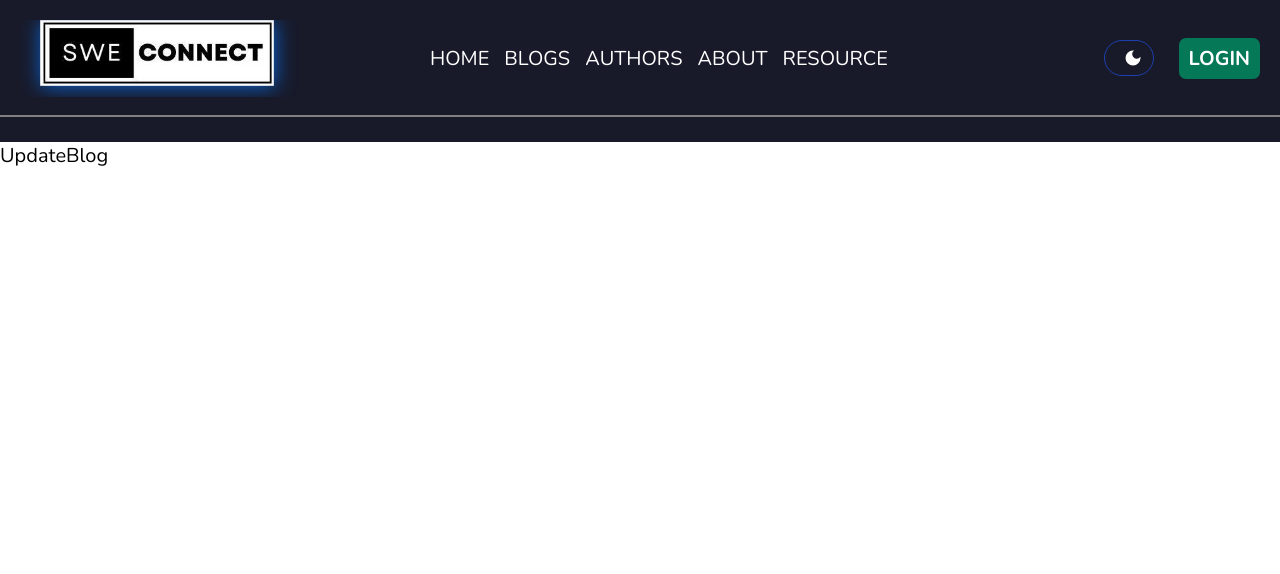
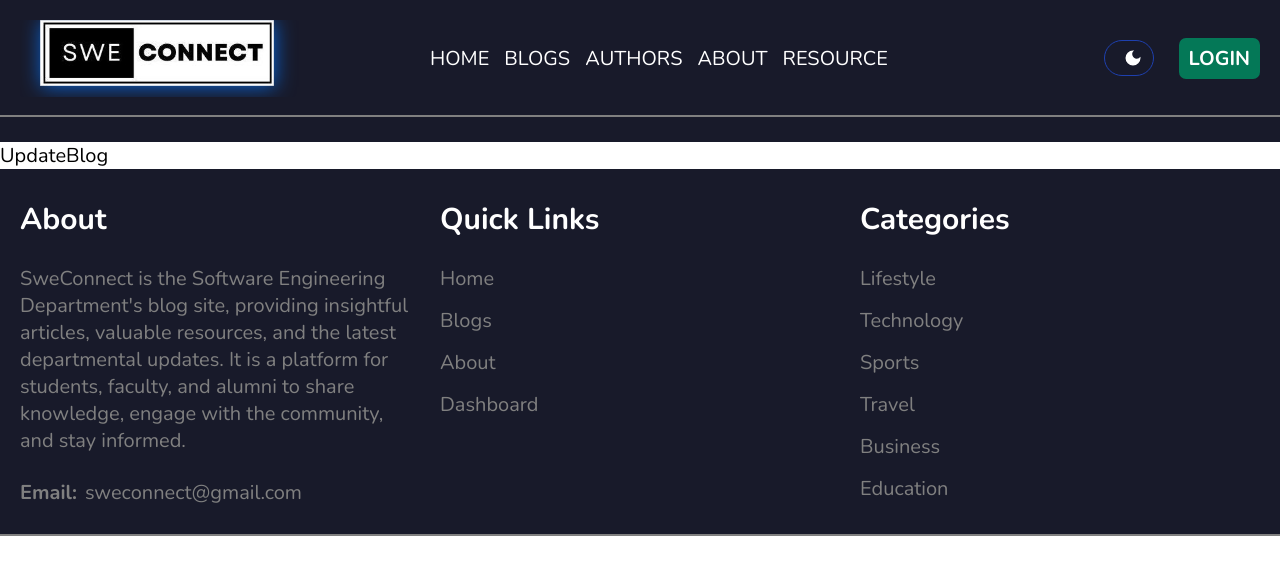
Before and after one commit to AmitHJoy55/Blog-Site-, a React (Vite) app in the folder Frontend/: page /blog/update/1 in a window 1280 px wide. Shown: the top 574 px of the page. Built offline with nearby package versions, Linux system fonts and the light colour scheme.

Commit message:
Footer added

```diff
--- a/Frontend/src/App.css
+++ b/Frontend/src/App.css
@@ -54,6 +54,7 @@ h4 {
   font-size: 1.2rem;
 }
 
+/* ***********************Navbar********************* */
 
 .header {
   width: 100%;
@@ -280,3 +281,126 @@ nav .btns .dark-mode {
 .dark-navbar {
   background: #181a2a;
 }
+
+/* ***********************Footer********************* */
+
+footer {
+  background: #13141e;
+  width: 100%;
+}
+.dark-footer h3 {
+  color: #fff;
+}
+.light-footer h3 {
+  color: #181a2a;
+}
+footer .container {
+  min-width: 1500px;
+  max-width: 1500px;
+  margin: 0 auto;
+  display: flex;
+  padding: 30px 20px;
+  gap: 20px;
+  position: relative;
+}
+footer .container:first-child::before {
+  content: "";
+  position: absolute;
+  height: 2px;
+  width: 100%;
+  background: gray;
+  left: 0;
+  bottom: 0;
+}
+footer .container .about,
+footer .container .quick_links,
+footer .container .categories,
+footer .container .news_letter {
+  flex: 1;
+}
+footer .container .about,
+footer .container .categories {
+  display: flex;
+  flex-direction: column;
+  gap: 25px;
+}
+footer .container .about p {
+  color: gray;
+}
+footer .container .about p span {
+  font-weight: 700;
+  margin-right: 8px;
+}
+footer .container .quick_links {
+  display: flex;
+  gap: 25px;
+  flex-direction: column;
+}
+footer .container .quick_links ul {
+  display: flex;
+  flex-direction: column;
+  gap: 15px;
+}
+footer .container .quick_links ul a {
+  text-decoration: none;
+  color: gray;
+  width: fit-content;
+  transition: 0.3s;
+}
+footer .container .quick_links ul a:hover {
+  font-weight: 700;
+  transition: 0.3s;
+}
+.light-footer .container .quick_links ul a:hover {
+  color: #2563eb;
+}
+.dark-footer .container .quick_links ul a:hover {
+  color: #fff;
+}
+footer .container .categories ul {
+  display: flex;
+  flex-direction: column;
+  gap: 15px;
+  color: gray;
+}
+footer .container .news_letter {
+  background: #80808036;
+  display: flex;
+  flex-direction: column;
+  justify-content: center;
+  border-radius: 10px;
+  gap: 35px;
+  padding: 0 20px;
+}
+
+.hideFooter {
+  display: none;
+}
+
+.light-footer {
+  background: #fff;
+}
+
+.dark-footer {
+  background: #181a2a;
+}
+@media (max-width: 1520px) {
+  footer .container {
+    min-width: 100%;
+  }
+}
+@media (max-width: 1050px) {
+  footer .container {
+    flex-direction: column;
+    padding: 30px 60px;
+  }
+  footer .container .news_letter {
+    min-height: 450px;
+  }
+}
+@media (max-width: 500px) {
+  footer .container {
+    flex-direction: column;
+    padding: 20px;
+  }
+}
--- a/Frontend/src/App.jsx
+++ b/Frontend/src/App.jsx
@@ -12,6 +12,7 @@ import Login from "./components/pages/Login";
 import AllAdmins from "./components/pages/AllAdmins";
 import UpdateBlog from "./components/pages/UpdateBlog";
 import Navbar from "./components/layout/Navbar";
+import Footer from "./components/layout/Footer";
 
 const App = () => {
 
@@ -31,6 +32,7 @@ const App = () => {
           <Route path="/dashboard" element={<Dashboard />} />
           <Route path="/blog/update/:id" element={<UpdateBlog />} />
         </Routes>
+        <Footer/>
 
       </BrowserRouter>
     </>
--- /dev/null
+++ b/Frontend/src/components/layout/Footer.jsx
@@ -0,0 +1,60 @@
+import React, { useContext } from "react";
+import { Link, useLocation } from "react-router-dom";
+import { Context } from "../../main";
+
+const Footer = () => {
+  const isDashboard = useLocation("http://localhost:5173/dashboard");
+  const { mode, setMode } = useContext(Context);
+
+  return (
+    <footer
+      className={
+        isDashboard.pathname === "/dashboard"
+          ? "hideFooter"
+          : mode === "light"
+          ? "light-footer"
+          : "dark-footer"
+      }
+    >
+      <div className="container">
+        <div className="about">
+          <h3>About</h3>
+          <p>
+           SweConnect is the Software Engineering Department's blog site, providing insightful articles, valuable resources,
+           and the latest departmental updates.
+           It is a platform for students, faculty,
+           and alumni to share knowledge, engage with the community, and stay informed.
+          </p>
+          <p>
+            <span>Email:</span>sweconnect@gmail.com
+          </p>
+
+        </div>
+        <div className="quick_links">
+          <h3>Quick Links</h3>
+          <ul>
+            <Link to={"/"}>Home</Link>
+            <Link to={"/blogs"}>Blogs</Link>
+            <Link to={"/about"}>About</Link>
+            <Link to={"/dashboard"}>Dashboard</Link>
+          </ul>
+        </div>
+        <div className="categories">
+          <h3>Categories</h3>
+          <ul>
+            <li>Lifestyle</li>
+            <li>Technology</li>
+            <li>Sports</li>
+            <li>Travel</li>
+            <li>Business</li>
+            <li>Education</li>
+          </ul>
+        </div>
+
+      </div>
+
+    </footer>
+  );
+};
+
+export default Footer;
```
